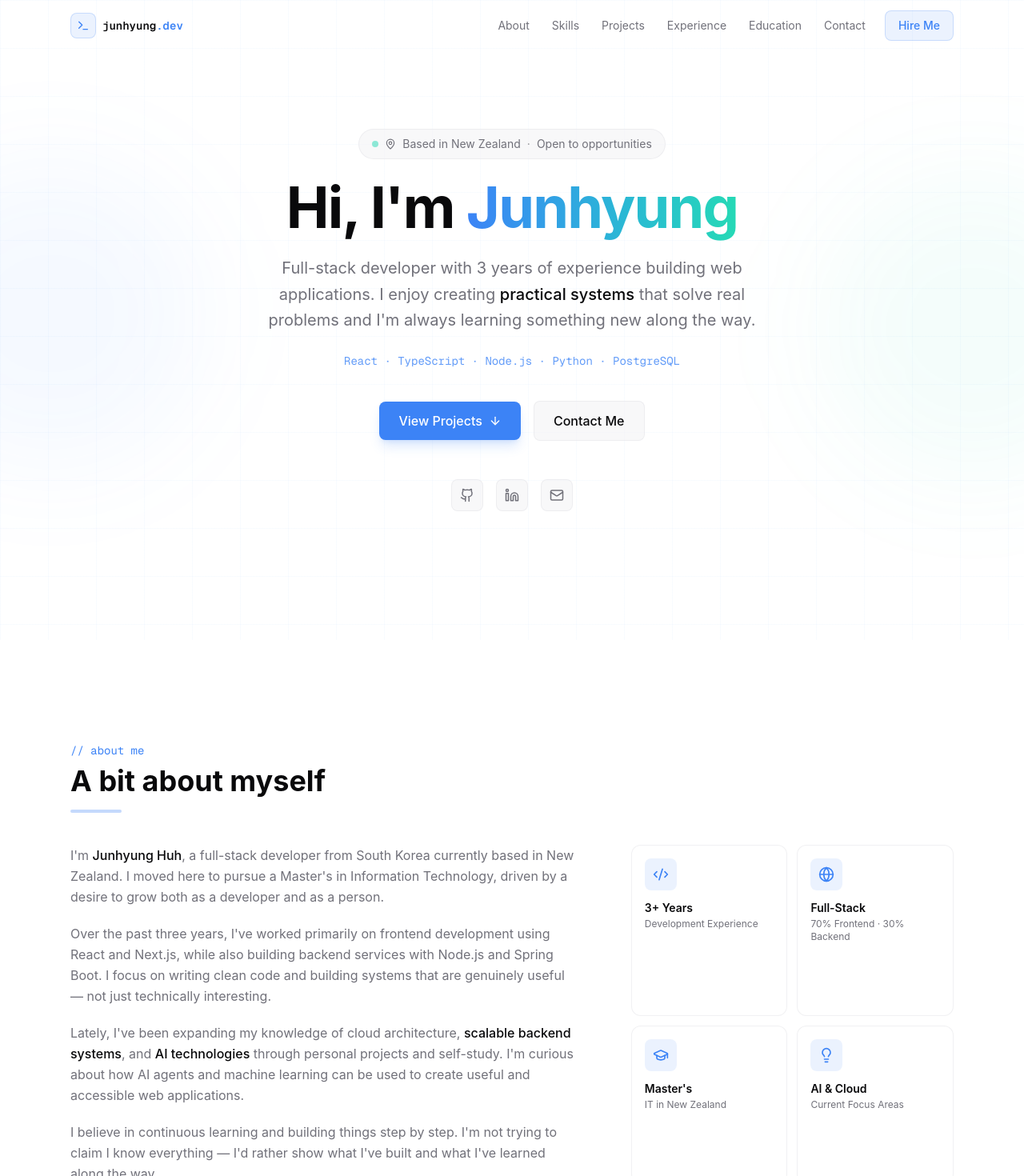
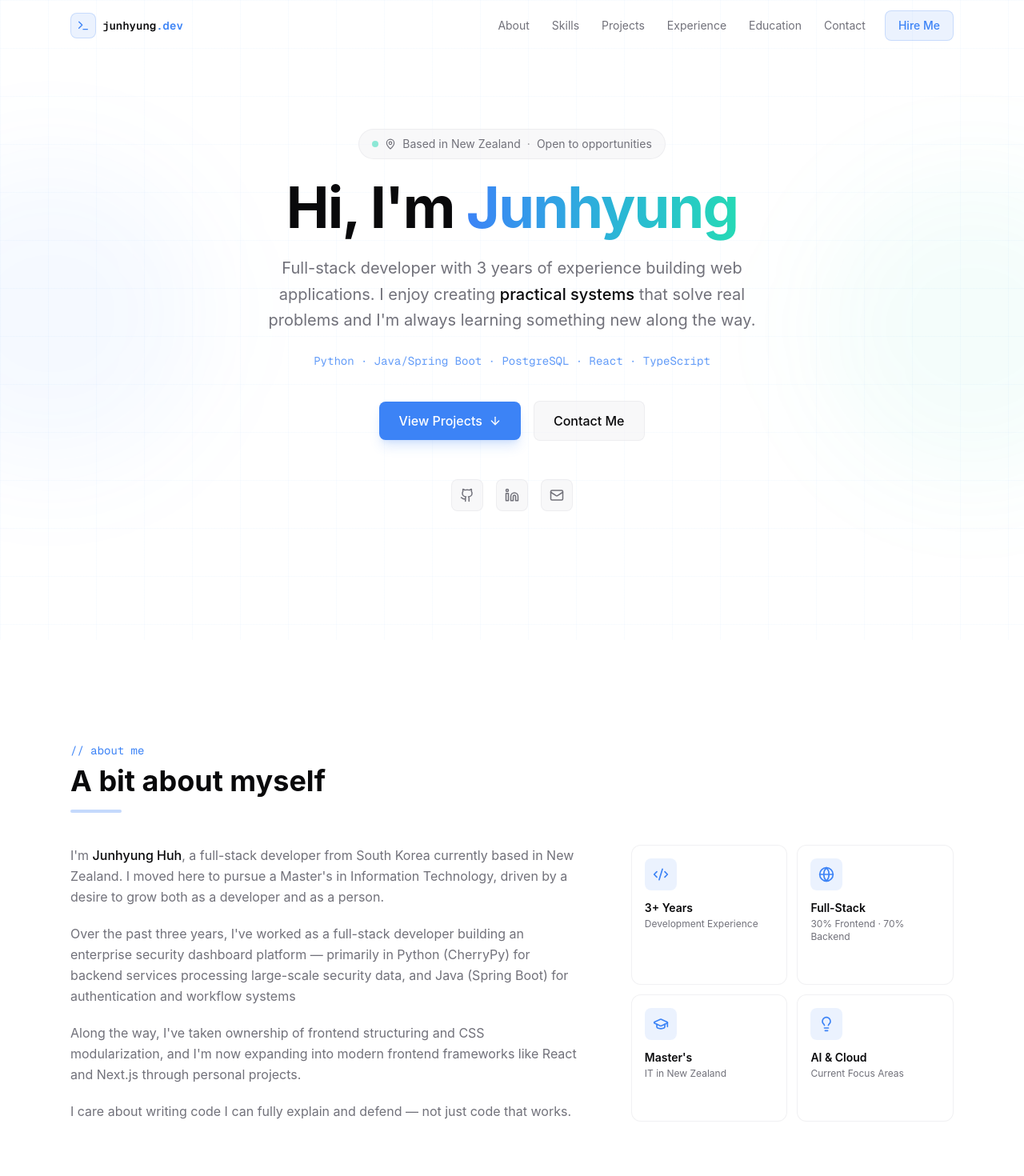
Before and after one commit to goonle/portfolio, a Next.js app: page / in a window 1280 px wide. Shown: the top 1470 px of the page at 80% size. Built offline with nearby package versions, Linux system fonts and the light colour scheme.

Commit message:
[update] hero section

```diff
--- a/app/components/portfolio/About.tsx
+++ b/app/components/portfolio/About.tsx
@@ -7,7 +7,7 @@ import { Code2, GraduationCap, Globe, Lightbulb } from 'lucide-react';
 
 const highlights = [
   { icon: Code2, label: '3+ Years', desc: 'Development Experience' },
-  { icon: Globe, label: 'Full-Stack', desc: '70% Frontend · 30% Backend' },
+  { icon: Globe, label: 'Full-Stack', desc: '30% Frontend · 70% Backend' },
   { icon: GraduationCap, label: "Master's", desc: 'IT in New Zealand' },
   { icon: Lightbulb, label: 'AI & Cloud', desc: 'Current Focus Areas' },
 ];
@@ -43,15 +43,13 @@ export default function About() {
               I moved here to pursue a Master's in Information Technology, driven by a desire to grow both as a developer and as a person.
             </p>
             <p>
-              Over the past three years, I've worked primarily on frontend development using React and Next.js, while also building backend services with Node.js and Spring Boot.
-              I focus on writing clean code and building systems that are genuinely useful — not just technically interesting.
+              Over the past three years, I've worked as a full-stack developer building an enterprise security dashboard platform — primarily in Python (CherryPy) for backend services processing large-scale security data, and Java (Spring Boot) for authentication and workflow systems
             </p>
             <p>
-              Lately, I've been expanding my knowledge of cloud architecture, <span className="text-foreground font-medium">scalable backend systems</span>, and <span className="text-foreground font-medium">AI technologies</span> through personal projects and self-study.
-              I'm curious about how AI agents and machine learning can be used to create useful and accessible web applications.
+              Along the way, I've taken ownership of frontend structuring and CSS modularization, and I'm now expanding into modern frontend frameworks like React and Next.js through personal projects.
             </p>
             <p>
-              I believe in continuous learning and building things step by step. I'm not trying to claim I know everything — I'd rather show what I've built and what I've learned along the way.
+              I care about writing code I can fully explain and defend — not just code that works.
             </p>
           </motion.div>
 
--- a/app/components/portfolio/Hero.tsx
+++ b/app/components/portfolio/Hero.tsx
@@ -63,7 +63,7 @@ export default function Hero() {
                         transition={{ delay: 0.45 }}
                         className="font-mono text-sm text-primary/80"
                     >
-                        React · TypeScript · Node.js · Python · PostgreSQL
+                        Python · Java/Spring Boot · PostgreSQL · React · TypeScript
                     </motion.p>
 
                     {/* CTA Buttons */}
```
